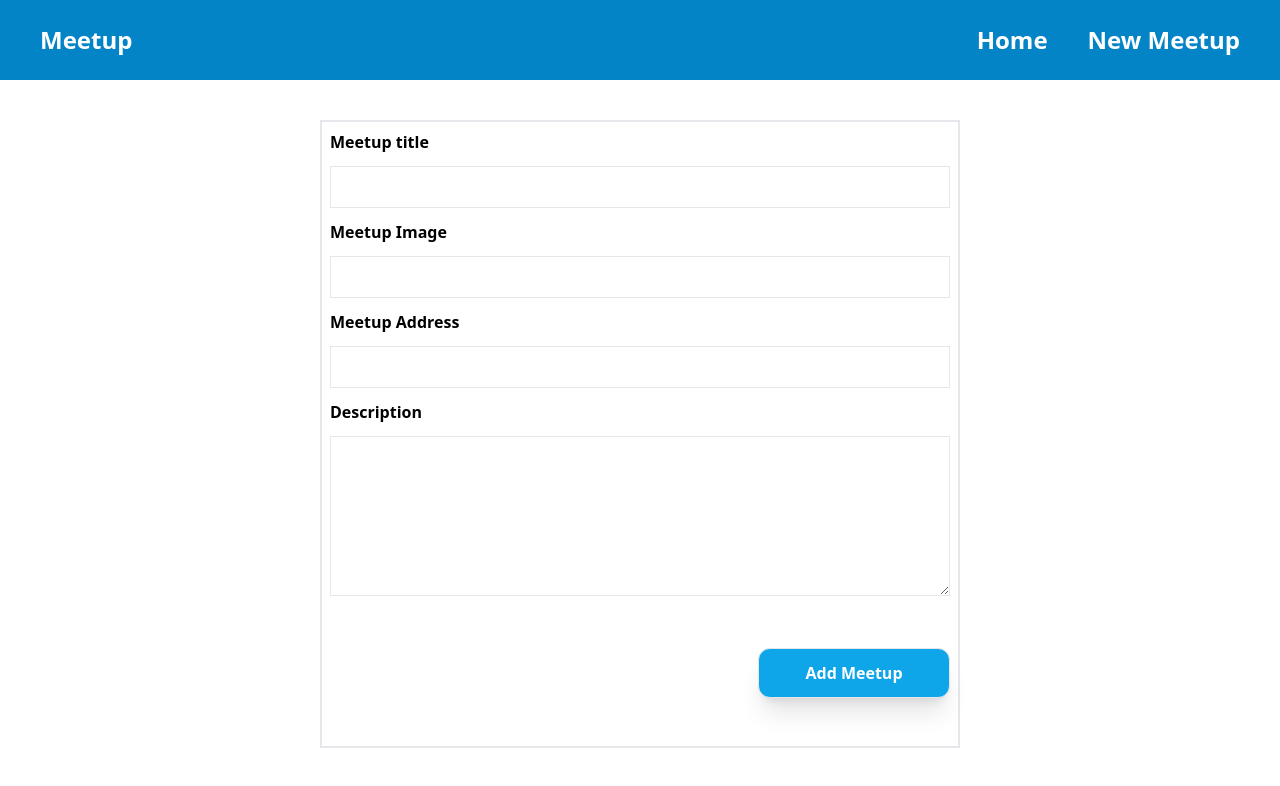
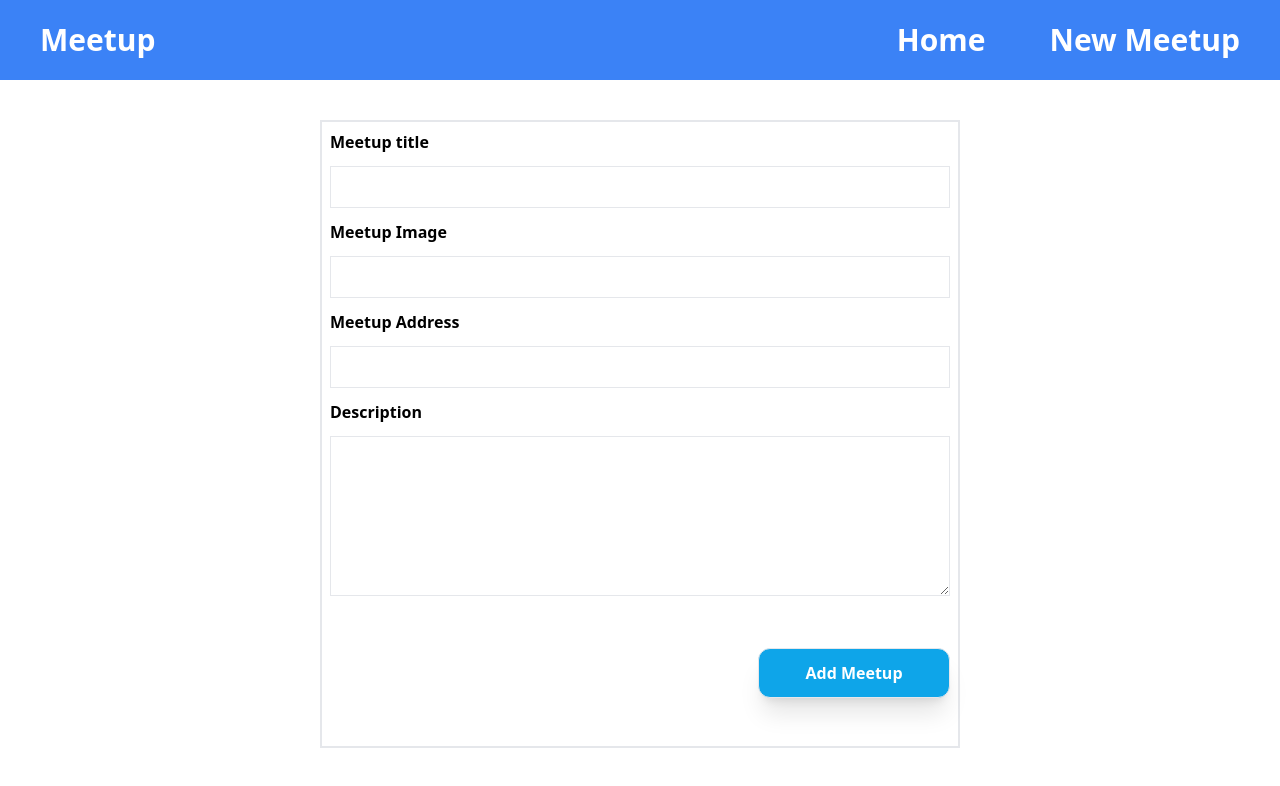
Before and after one commit to mario-george/MeetupsNext.JS, a Next.js app: page /new-meetup in a window 1280 px wide. Shown: the top 786 px of the page. Built offline with nearby package versions, Linux system fonts and the light colour scheme.

Commit message:
added styles

```diff
--- a/components/Layout.js
+++ b/components/Layout.js
@@ -1,19 +1,27 @@
-import Link from 'next/link';
+import Link from "next/link";
 
 export default function Layout(props) {
   return (
     <>
-
-      <div className="h-[5rem] w-full text-white bg-sky-600 flex justify-between items-center text-xl md:text-2xl  font-bold gap-10 px-[2.5rem]">
+      <div className="h-[5rem] w-full text-white bg-blue-500 text-3xl flex justify-between items-center text-xl md:text-3xl  font-bold gap-10 px-[2.5rem]">
         <p className="">Meetup</p>
-        <div className="flex flex-row gap-10">
-          <Link className="" href="/">
-            Home
-          </Link>
-          <Link className="" href="/new-meetup">
-            New Meetup
-          </Link>
-
+        <div className="flex flex-row space-x-16">
+          <div className="group">
+            <Link className="" href="/">
+              <a>
+                <button className="group-hover:text-green-300">Home</button>
+              </a>
+            </Link>
+          </div>
+          <div className="group">
+            <Link className="" href="/new-meetup">
+              <a>
+                <button className="group-hover:text-green-300">
+                  New Meetup
+                </button>
+              </a>
+            </Link>
+          </div>
         </div>
       </div>
       <div>{props.children}</div>
--- a/components/Meetup.js
+++ b/components/Meetup.js
@@ -18,18 +18,22 @@ const Meetup = (props) => {
     <>
       <div
         key={id}
-        className="flex  my-10 justify-start items-center border-2 mx-auto w-1/2 p-2"
+        className="flex  my-10 justify-start items-center border-2 p-8 shadow-xl rounded-2xl border-blue-500 mx-auto w-1/2 p-2"
       >
-        <div className="flex w-full gap-3 flex-col font-bold">
+        <div className="flex w-full gap-3 flex-col">
           <div className="h-[30rem] w-full ">
-            <img src={image} className="w-full h-full rounded-xl " alt="image" />
+            <img
+              src={image}
+              className="w-full h-full rounded-xl "
+              alt="image"
+            />
           </div>
           <div className="title">{title}</div>
-          <div className="description">{description}</div>
-          <div className="flex space-x-5">
+          <div className=" text-xl my-3">{description}</div>
+          <div className="flex space-x-5 justify-center">
             <Link href={id}>
               <a>
-                <button className="shadow-xl rounded-2xl transition-all duration-200 bg-blue-500 hover:bg-blue-700 w-32 py-2 border-2 border-black text-white border-blue-500 font-semibold mt-2 mb-6">
+                <button className="shadow-xl rounded-2xl transition-all duration-200 bg-blue-500 hover:bg-blue-700 w-64 py-2 border-2 border-black text-white border-blue-500 font-semibold mt-2 mb-6 text-2xl">
                   Show Details
                 </button>
               </a>
@@ -37,7 +41,7 @@ const Meetup = (props) => {
 
             <button
               onClick={deleteMeetupHandler}
-              className="shadow-xl rounded-2xl transiton-all duration-200 bg-red-500 hover:bg-red-700 w-32 py-2 border-2 border-black text-white border-red-500 font-semibold mt-2 mb-6"
+              className="shadow-xl text-2xl rounded-2xl transiton-all duration-200 bg-red-500 hover:bg-red-700 w-64 py-2 border-2 border-black text-white border-red-500 font-semibold mt-2 mb-6"
             >
               <span className="text-white">Delete Meetup</span>
             </button>
```
